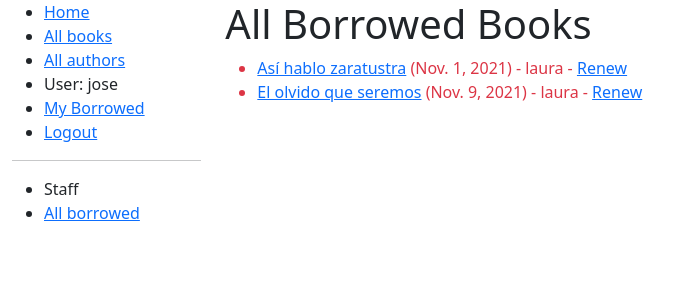
After one commit to JoseArQ/locallibrary_demoo, a Django app: a page that uses locallibrary/catalog/templates/base_generic.html in a window 1280 px wide. The commit adds this page. Shown: the top 300 px of the page, without its empty margins (0-680 px from the left). Run offline with Django 3.2, Linux system fonts and the light colour scheme; a user stored in the database is signed in; data comes from the database, SQL or seed files in the repository; both versions use the stored data as it was after the commit.

Commit message:
feature: add borrower by user and list borrowed books for librerians.

```diff
--- a/locallibrary/catalog/models.py
+++ b/locallibrary/catalog/models.py
@@ -57,7 +57,7 @@ class Book(models.Model):
         Devuelve el url a una instancia particular de Book
         usado para ingresar al detalle de un registro
         """
-        return reverse('book-detail', args=[str(self.id)])
+        return reverse('book-detail', args=[self.id])
 
 class BookInstance(models.Model):
     """
--- a/locallibrary/catalog/templates/base_generic.html
+++ b/locallibrary/catalog/templates/base_generic.html
@@ -29,6 +29,16 @@
                     <li><a href="{% url 'login' %}?next={{request.path}}">Login</a></li>
                 {% endif %}
             </ul>
+
+            {% if user.is_staff %}
+            <hr>
+            <ul class="sidebar-nav">
+                <li>Staff</li>
+                {% if perms.catalog.can_mark_returned %}
+                    <li><a href="{% url 'all-borrowed' %}">All borrowed</a></li>
+                {% endif %}
+            </ul>
+            {% endif %}
             {% endblock %}
         </div>
         <div class = "col-sm-10">
--- /dev/null
+++ b/locallibrary/catalog/templates/catalog/bookinstance_list_borrowed_all.html
@@ -0,0 +1,23 @@
+{% extends "base_generic.html" %}
+
+{% block content %}
+    <h1> All Borrowed Books </h1>
+
+    {% if bookinstance_list %}
+    <ul>
+        {% for bookinst in bookinstance_list %}
+            <li class="{% if bookinst.is_overdue %}text-danger{% endif %}">
+                <a href="{% url 'book-detail' bookinst.book.pk %}">{{ bookinst.book.title }}</a>
+                ({{ bookinst.due_back }})
+                {% if user.is_staff %} - {{ bookinst.borrower }} {% endif %}
+                {% if perms.catalog.can_mark_returned %} -
+                <a href="">Renew</a>
+                <!-- url 'renew-book-librarian' bookinst.id -->
+                {% endif %}
+            </li>
+        {% endfor %}
+    </ul>
+    {% else %}
+        <p>There are no books borrowed. </p>
+    {% endif %}
+{% endblock %}
--- a/locallibrary/catalog/urls.py
+++ b/locallibrary/catalog/urls.py
@@ -1,11 +1,20 @@
 from django.conf.urls import url
+from django.urls import path
 from . import views
 
 urlpatterns = [
     url(r'^$', views.index, name='index'),
     url(r'^books/$', views.BookListView.as_view(), name = "books"), #llamamos una clase BookListView con el metodo as_view
+    #url(r'^book/(?P<pk>\d+)$', views.BookDetailView.as_view(), name= "book-detail"),
+    path('book/<uuid:pk>', views.BookDetailView.as_view(), name="book-detail"),
     url(r'^book/(?P<pk>\d+)$', views.BookDetailView.as_view(), name= "book-detail"),
     url(r'^authors/$', views.AuthorListView.as_view(), name="authors"),
-    url(r'^author/(?P<pk>\d+)$', views.AuthorDetailView.as_view(), name="author-detail"),
-    url(r'^mybooks/$', views.LoanedBooksByUserListView.as_view(), name='my-borrowed')
+    #url(r'^author/(?P<pk>\d+)$', views.AuthorDetailView.as_view(), name="author-detail"),
+    path('author/<int:pk>', views.AuthorDetailView.as_view(), name="author-detail"),
+    url(r'^mybooks/$', views.LoanedBooksByUserListView.as_view(), name='my-borrowed'),
+    url(r'^borrowed/$', views.LoanedBooksAllListView.as_view(), name="all-borrowed")
 ]
+
+""" urlpatterns += [
+    path('book/<uuid:pk>/renew/', )
+] """
--- a/locallibrary/catalog/views.py
+++ b/locallibrary/catalog/views.py
@@ -1,7 +1,8 @@
+from typing import Any, Dict
 from django.shortcuts import render
 from .models import Author, Book, BookInstance, Genre
 from django.views import generic
-from django.contrib.auth.mixins import LoginRequiredMixin
+from django.contrib.auth.mixins import LoginRequiredMixin, PermissionRequiredMixin
 
 def index(request):
 
@@ -50,3 +51,13 @@ class LoanedBooksByUserListView(LoginRequiredMixin, generic.ListView):
 
     def get_queryset(self):
         return BookInstance.objects.filter(borrower=self.request.user).filter(status__exact='o').order_by('due_back')
+
+class LoanedBooksAllListView(PermissionRequiredMixin, generic.ListView):
+
+    model = BookInstance
+    permission_required = 'catalog.can_mark_returned'
+    template_name = 'catalog/bookinstance_list_borrowed_all.html'
+    paginate_by = 10
+
+    def get_queryset(self):
+        return BookInstance.objects.filter(status__exact='o').order_by('due_back')
--- a/locallibrary/locallibrary/settings.py
+++ b/locallibrary/locallibrary/settings.py
@@ -127,4 +127,4 @@ DEFAULT_AUTO_FIELD = 'django.db.models.BigAutoField'
 
 LOGIN_REDIRECT_URL = '/'
 
-EMAIL_BACKEND = 'django.core.mail.backends.console.EmailBacken'
+EMAIL_BACKEND = 'django.core.mail.backends.console.EmailBackend'
--- a/locallibrary/templates/registration/password_reset_form.html
+++ b/locallibrary/templates/registration/password_reset_form.html
@@ -2,7 +2,7 @@
 
 {% block content %}
 <form action="" method="post">
-    {% crsf_token %}
+    {% csrf_token %}
     {% if form.email.errors %} {{ form.email.errors }} {% endif %}
 
     <p>{{ form.email }}</p>
```
Also changed, not shown: locallibrary/catalog/templates/catalog/bookinstance_list_borrowed_user.html (+5 -2 lines), locallibrary/db.sqlite3.
